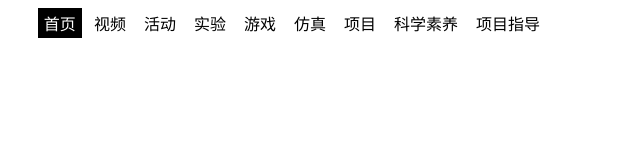
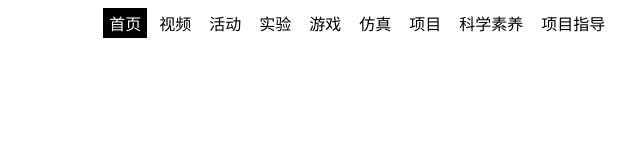
Before and after one commit to hotpoor-for-Liwei/weizhensearch, a plain HTML site: page index.html in a window 1280 px wide. Shown: the whole page, without its empty margins (219-859 px from the left). Drawn offline with Linux system fonts and the light colour scheme.

Commit message:
update here

```diff
--- a/css/base.css
+++ b/css/base.css
@@ -19,8 +19,9 @@ a{
 .weizhen_menus{
     display: flex;
     justify-content: flex-end;
-    width: 90%;
-    max-width: 760px;
+    width: 96%;
+    max-width: 800px;
+    margin-left: 2%;
 }
 .weizhen_menu{
     margin-left: 3px;
--- a/index.html
+++ b/index.html
@@ -5,7 +5,7 @@
     <meta charset="utf-8">
     <meta name="viewport" content="width=device-width, initial-scale=1.0, maximum-scale=1.0, user-scalable=no" />
     <meta name="format-detection" content="telephone=no"/>
-    <link rel="stylesheet" type="text/css" href="css/base.css?v=0.0.6">
+    <link rel="stylesheet" type="text/css" href="css/base.css?v=0.0.7">
 </head>
 <body>
 <div class="weizhen_menus">
```
Also changed, not shown: activities.html (+1 -1 lines), attainments.html (+1 -1 lines), dashboard.html (+1 -1 lines), directions.html (+1 -1 lines), doc.html (+1 -1 lines), events.html (+1 -1 lines), experiments.html (+1 -1 lines), games.html (+1 -1 lines), search.html (+1 -1 lines), simulations.html (+1 -1 lines), videos.html (+1 -1 lines).
